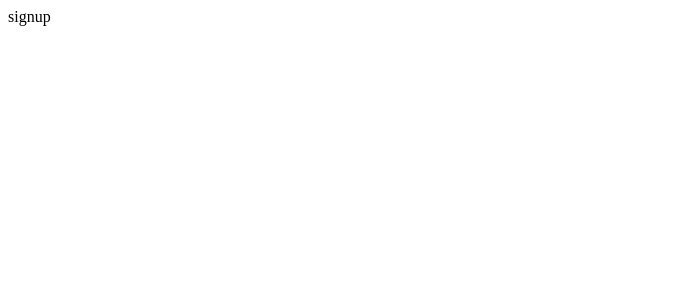
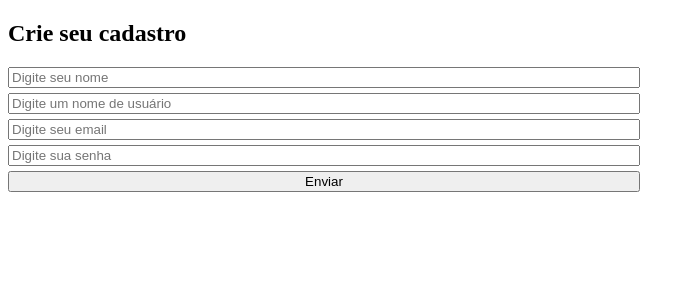
Before and after one commit to PhilipLages/world-cup-guesser, a React (Vite) app: page /signup in a window 1280 px wide. Shown: the top 300 px of the page, without its empty margins (0-695 px from the left). Built offline with nearby package versions, Linux system fonts and the light colour scheme.

Commit message:
feat: add sign-up form

```diff
--- /dev/null
+++ b/src/components/LoginForm.jsx
@@ -0,0 +1,27 @@
+import React from 'react';
+import { useForm } from 'react-hook-form';
+import "../styles/forms.css";
+
+export default function LoginForm() {
+  const { register, handleSubmit } = useForm();
+
+  const onSubmit = (data) => {
+    console.log(data);
+  }
+
+  return (
+    <form onSubmit={ handleSubmit(onSubmit) }>
+      <div className='form-inputs'>
+        <input
+         type="email"
+         {...register("email", { pattern: /^[^\s@]+@[^\s@]+\.[^\s@]+$/ })}
+         placeholder='Digite seu email'
+        />
+      <input type="password" {...register("password")} placeholder='Digite sua senha'/>
+      <button type='submit'>
+        Enviar
+      </button>
+      </div>
+    </form>
+  )
+}
--- a/src/components/loginForm.jsx
+++ b/src/components/SignUpForm.jsx
@@ -1,8 +1,8 @@
 import React from 'react';
 import { useForm } from 'react-hook-form';
-import "../styles/login.css";
+import '../styles/forms.css';
 
-export default function LoginForm() {
+export default function SignUpForm() {
   const { register, handleSubmit } = useForm();
 
   const onSubmit = (data) => {
@@ -11,7 +11,9 @@ export default function LoginForm() {
 
   return (
     <form onSubmit={ handleSubmit(onSubmit) }>
-      <div className='login-inputs'>
+      <div className='form-inputs'>
+        <input type="text" {...register("name")} placeholder='Digite seu nome'/>
+        <input type="text" {...register("username")} placeholder='Digite um nome de usuário'/>
         <input
          type="email"
          {...register("email", { pattern: /^[^\s@]+@[^\s@]+\.[^\s@]+$/ })}
--- a/src/pages/login.jsx
+++ b/src/pages/Login.jsx
@@ -1,5 +1,5 @@
 import React from 'react';
-import LoginForm from '../components/loginForm';
+import LoginForm from '../components/LoginForm';
 
 export default function Login() {
   return (
--- /dev/null
+++ b/src/pages/Signup.jsx
@@ -0,0 +1,15 @@
+import React from 'react'
+import SignUpForm from '../components/SignUpForm'
+
+export default function SignUp() {
+  return (
+    <section>
+    <header>
+      <h1>Crie seu cadastro</h1>
+    </header>
+    <main>
+      <SignUpForm />
+    </main>
+  </section>
+  )
+}
--- a/src/pages/signup.jsx
+++ /dev/null
@@ -1,7 +0,0 @@
-import React from 'react'
-
-export default function SignUp() {
-  return (
-    <div>signup</div>
-  )
-}
--- a/src/styles/login.css
+++ b/src/styles/forms.css
@@ -1,5 +1,6 @@
-.login-inputs {
+.form-inputs {
   display: flex;
   flex-direction: column;
   width: 50%;
+  gap: 5px;
 }
```
Also changed, not shown: src/router/index.jsx (+4 -4 lines), src/pages/ErrorPage.jsx (renamed from src/pages/errorPage.jsx), src/pages/Home.jsx (renamed from src/pages/home.jsx).
